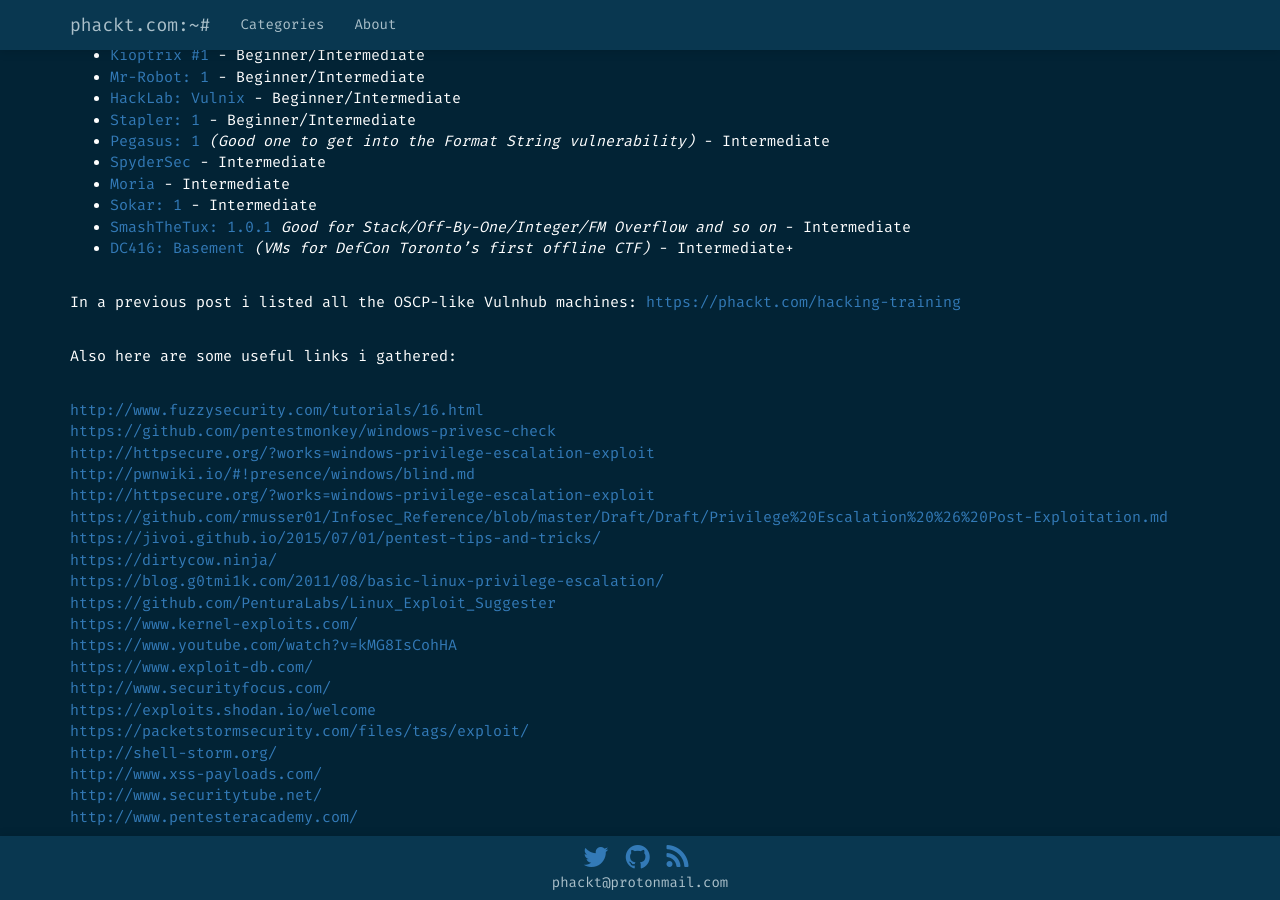
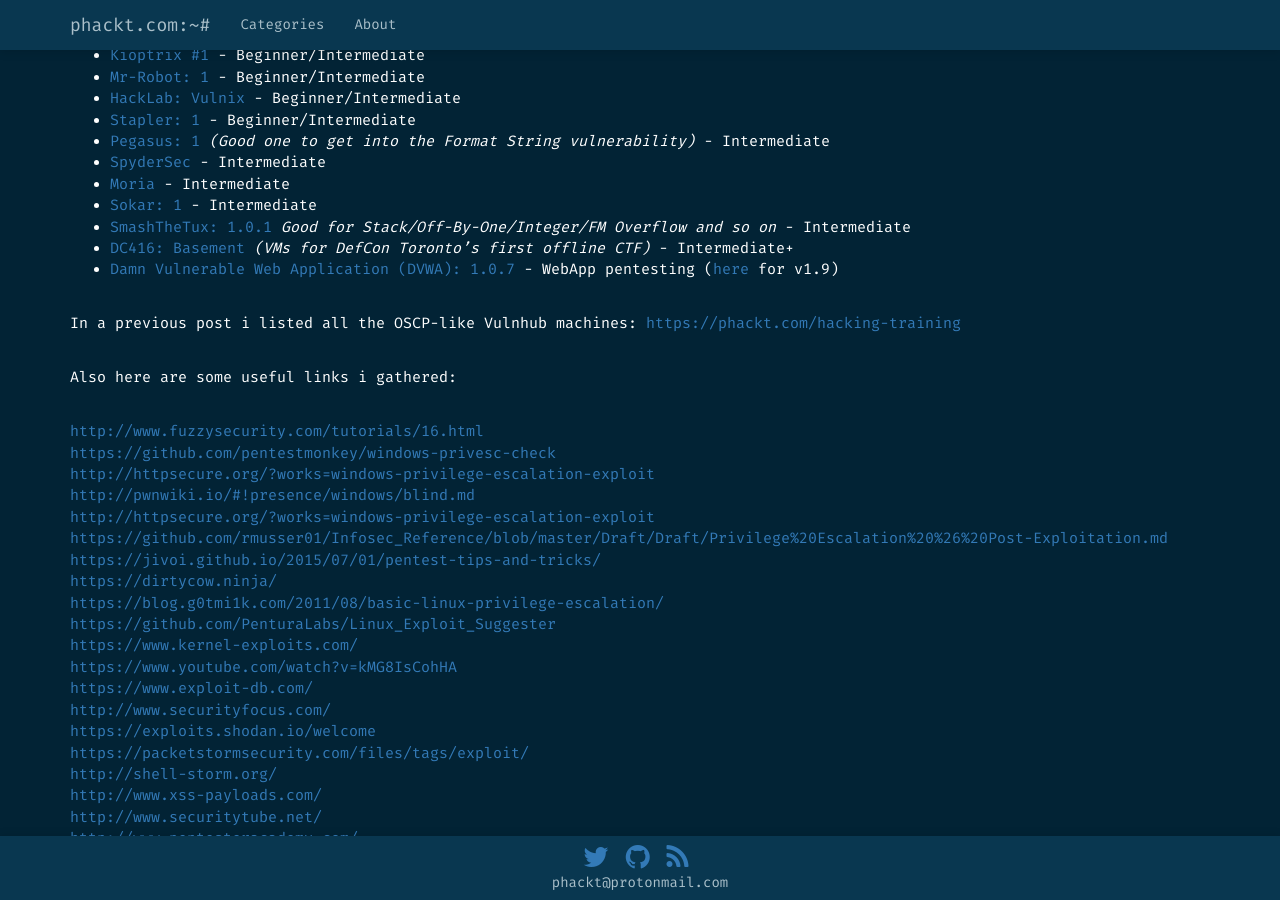
Before and after one commit to phackt/phackt.github.io, a Jekyll site: the page built from _posts/2017-03-24-vulnhub-machines-and-useful-links.markdown, in a window 1280 px wide and 900 px high, scrolled down 724 px. Built offline with Jekyll 4.4.1, drawn with Linux system fonts in a browser that asks for light colours; nearby versions of some CDN libraries; some web fonts are replaced; comment, search, counter and statistics services are not loaded.

Commit message:
Add dvwa

```diff
--- a/_posts/2017-03-24-vulnhub-machines-and-useful-links.markdown
+++ b/_posts/2017-03-24-vulnhub-machines-and-useful-links.markdown
@@ -28,6 +28,7 @@ Vulnhub machines pwned:
   - [Sokar: 1](https://www.vulnhub.com/entry/sokar-1,113/) - Intermediate
   - [SmashTheTux: 1.0.1](https://www.vulnhub.com/entry/smashthetux-101,138/) *Good for Stack/Off-By-One/Integer/FM Overflow and so on* - Intermediate
   - [DC416: Basement](https://www.vulnhub.com/entry/dc416-2016,168/) *(VMs for DefCon Toronto's first offline CTF)* - Intermediate+
+  - [Damn Vulnerable Web Application (DVWA): 1.0.7](https://www.vulnhub.com/entry/damn-vulnerable-web-application-dvwa-107,43/) - WebApp pentesting ([here](https://github.com/ethicalhack3r/DVWA) for v1.9)
 
 In a previous post i listed all the OSCP-like Vulnhub machines: [https://phackt.com/hacking-training](https://phackt.com/hacking-training)
 
```
